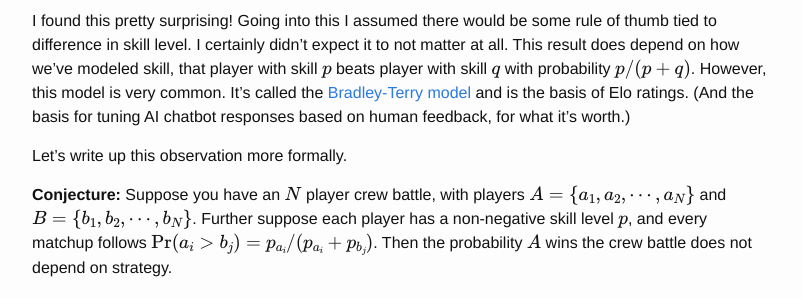
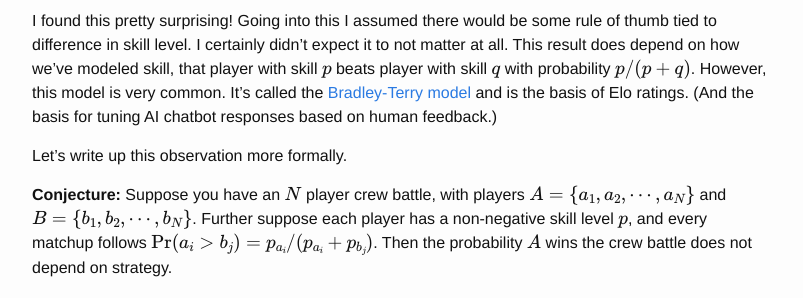
Before and after one commit to alexirpan/alexirpan.github.io, a Jekyll site: the page built from _posts/2024-03-23-crew-battle.markdown, in a window 1280 px wide and 900 px high, scrolled down 6100 px. Shown: the part 176-474 px from the top of the window, without its empty margins (238-1041 px from the left). Built offline with Jekyll 4.4.1, drawn with Linux system fonts in a browser that asks for light colours; nearby versions of some CDN libraries; formulas are drawn with MathJax 3.

Commit message:
Minor edit

```diff
--- a/_posts/2024-03-23-crew-battle.markdown
+++ b/_posts/2024-03-23-crew-battle.markdown
@@ -352,7 +352,7 @@ I found this pretty surprising! Going into this I assumed there would be some ru
 tied to difference in skill level. I certainly didn't expect it to not matter at all.
 This result does depend on how we've modeled skill, that player with skill $$p$$ beats player with skill $$q$$ with probability $$p/(p+q)$$.
 However, this model is very common. It's called the [Bradley-Terry model](https://en.wikipedia.org/wiki/Bradley%E2%80%93Terry_model) and
-is the basis of Elo ratings. (And the basis for tuning AI chatbot responses based on human feedback, for what it's worth.)
+is the basis of Elo ratings. (And the basis for tuning AI chatbot responses based on human feedback.)
 
 Let's write up this observation more formally.
 
```
